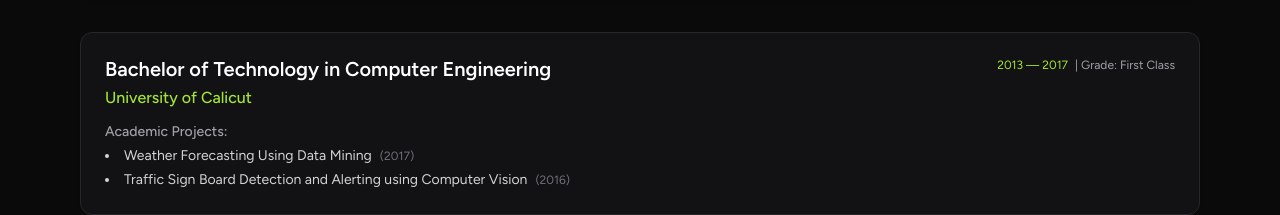
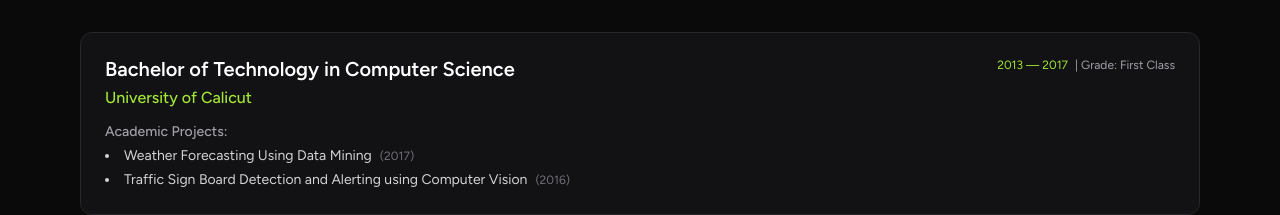
Before and after one commit to victorjohnsonk/victorjohnson.github.io, a Next.js app: page / in a window 1280 px wide. Shown: the part 5605-5820 px from the top of the page. Built offline with nearby package versions, Linux system fonts and the light colour scheme.

Commit message:
Change degree from Computer Engineering to Computer Science

```diff
--- a/src/components/Education.jsx
+++ b/src/components/Education.jsx
@@ -18,7 +18,7 @@
     ],
   },
   {
-    degree: 'Bachelor of Technology in Computer Engineering',
+    degree: 'Bachelor of Technology in Computer Science',
     school: 'University of Calicut',
     start: '2013',
     end: '2017',
```
